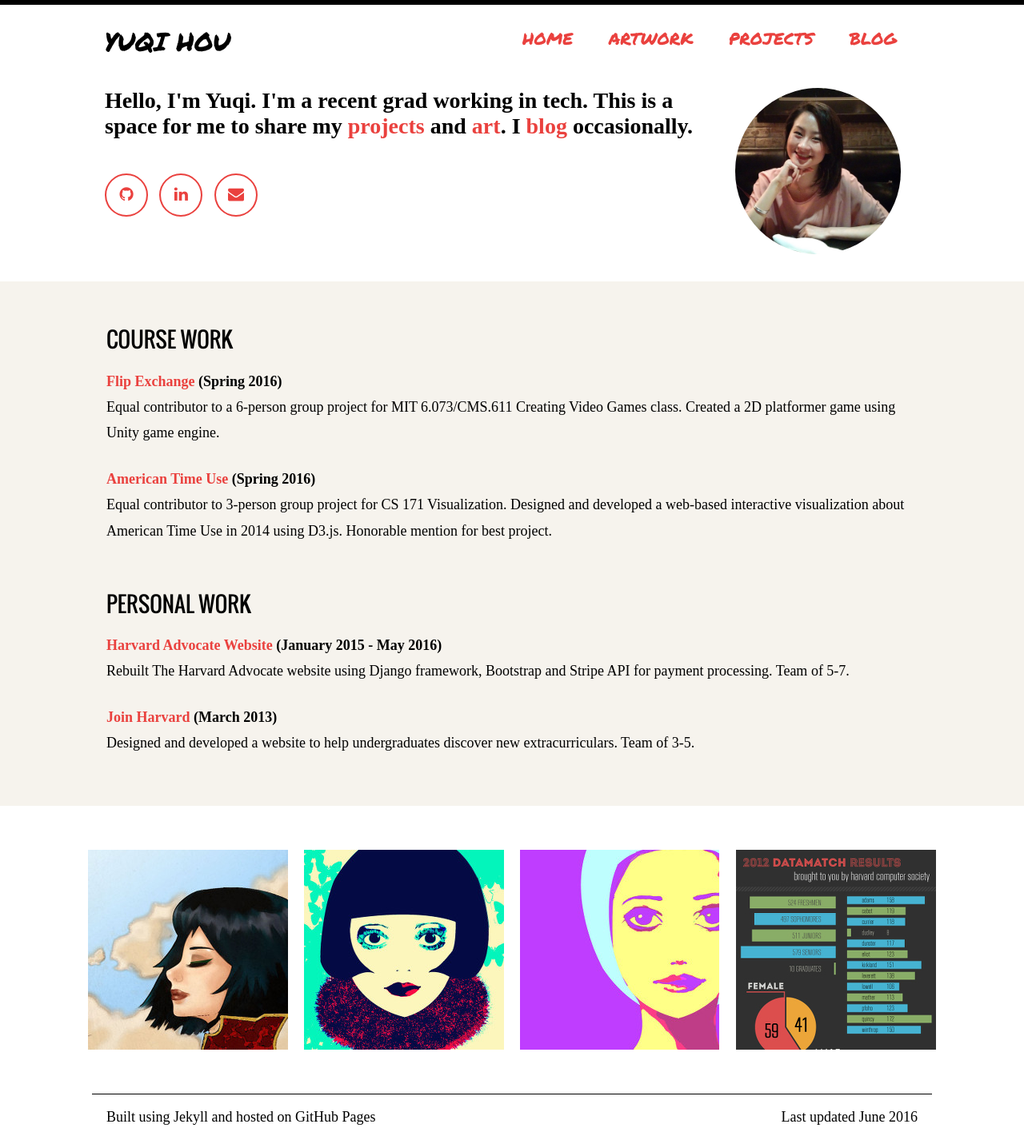
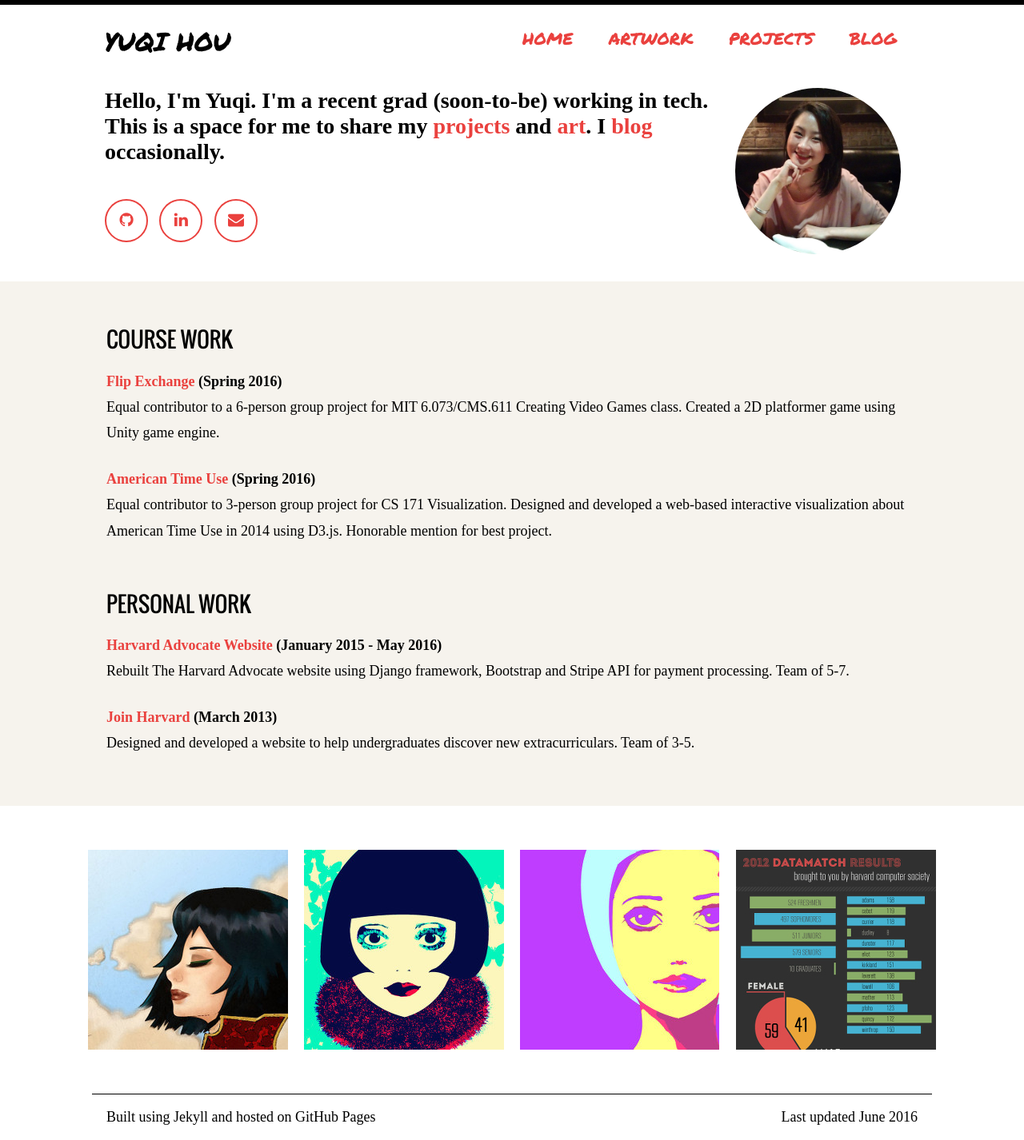
Before and after one commit to moue/moue.github.io, a Jekyll site: the page built from index.html, in a window 1280 px wide. Shown: the whole page at 80% size. Built offline with Jekyll 4.4.1, drawn with Linux system fonts in a browser that asks for light colours; some web fonts are replaced; the list of posts is cut into pages by our own code.

```diff
--- a/index.html
+++ b/index.html
@@ -11,7 +11,7 @@ permalink: /index.html
   </div><!--end selfie-->
   <div id="intro">
     <div class="box">
-      <p>Hello, I'm Yuqi. I'm a recent grad working in tech. This is a space for me to share my <a href="/projects">projects</a> and <a href="/artwork">art</a>. I <a href="http://blog.yuqihou.com/" target="_blank">blog</a> occasionally.</p>
+      <p>Hello, I'm Yuqi. I'm a recent grad (soon-to-be) working in tech. This is a space for me to share my <a href="/projects">projects</a> and <a href="/artwork">art</a>. I <a href="http://blog.yuqihou.com/" target="_blank">blog</a> occasionally.</p>
       <ul class="list-inline">
         <li>
           <a href="https://github.com/moue" class="btn-social btn-outline"><i class="fa fa-fw fa-github center"></i></a>
--- a/projects.html
+++ b/projects.html
@@ -21,7 +21,7 @@ permalink: /projects/index.html
         <h3>CS 109: Predicting Popularity</h3>
         <a href="https://www.youtube.com/watch?v=9tEz-7wnjwA">demo video</a> |
         <a href="http://belindazeng.github.io/goingviral/">website</a> |
-        <a href="https://github.com/belindazeng/goingviral/blob/master/goingviral.ipynb">Process Notebook</a>
+        <a href="https://github.com/belindazeng/goingviral/blob/master/goingviral.ipynb">Process Book</a>
         <p>Equal contributor to 4-person group project for CS 109 final project. Used python to conduct analysis and prediction on data collected using Twitter API</p>
       </div>
     </div>
```
Also changed, not shown: README.md.
